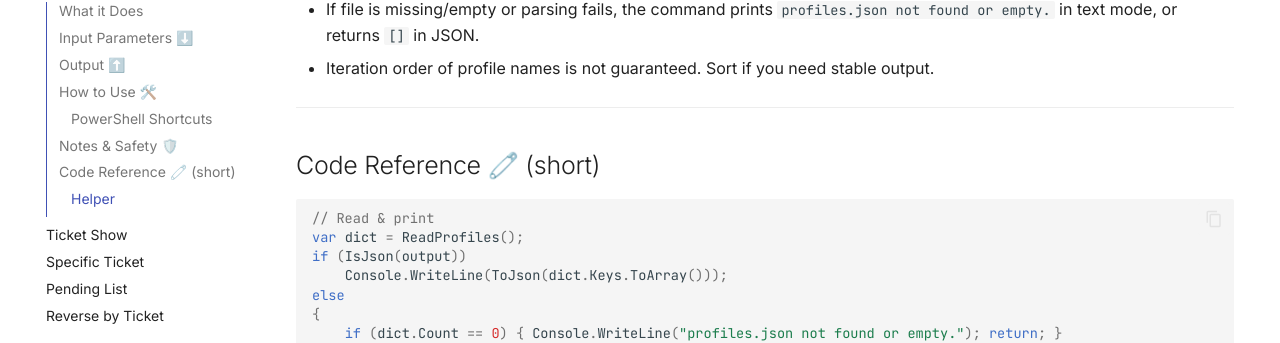
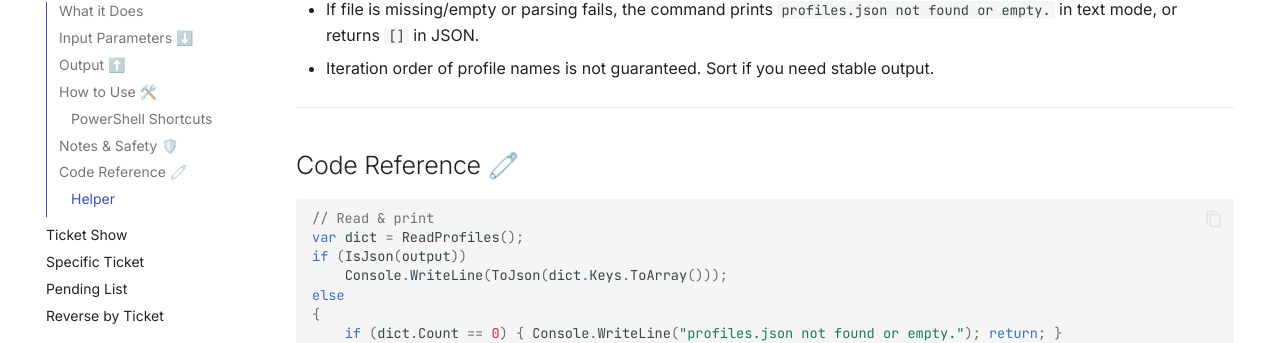
Before and after one commit to MetaRPC/CSharpMT5, an MkDocs documentation site: the page built from docs/Misc/List.md, in a window 1280 px wide and 900 px high, scrolled down 1357 px. Shown: the part 151-494 px from the top of the window. Built offline with MkDocs 1.6.1 and Material for MkDocs 9.7.7, drawn with Linux system fonts in a browser that asks for light colours; comment, search, counter and statistics services are not loaded.

Commit message:
Update List.md

````diff
--- a/docs/Misc/List.md
+++ b/docs/Misc/List.md
@@ -65,7 +65,7 @@ pf list       # same as: profiles list
 
 ---
 
-## Code Reference 🧷 (short)
+## Code Reference 🧷
 
 ```csharp
 // Read & print
````
